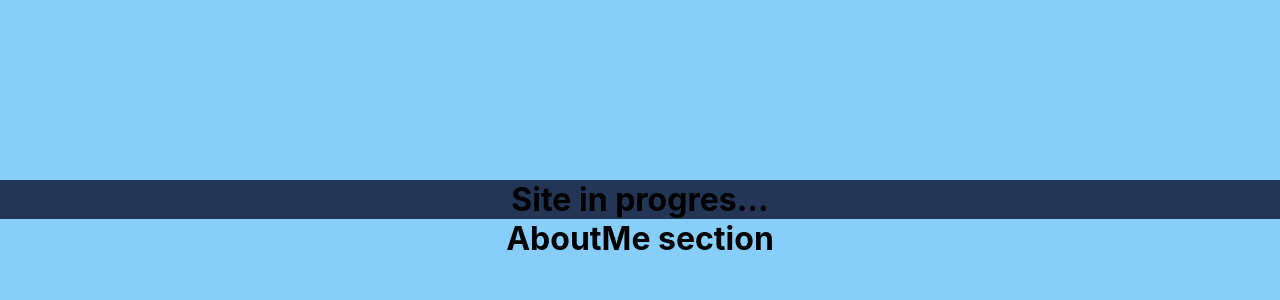
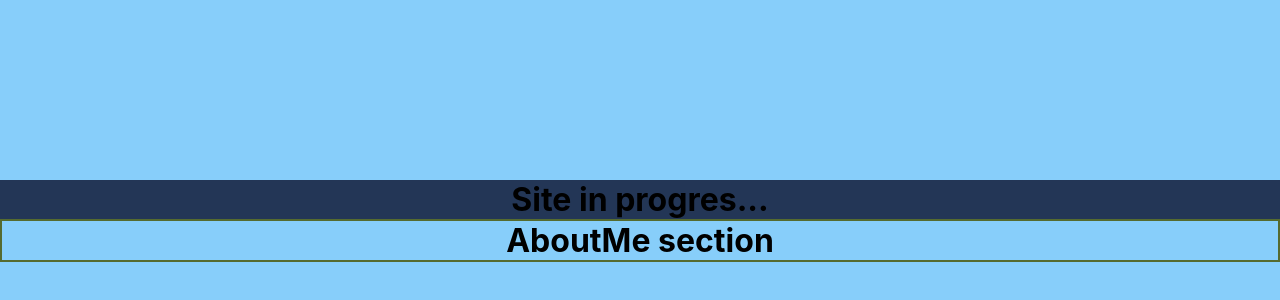
Before and after one commit to kato86/Portfolio_v2, a React (Create React App) app: page / in a window 1280 px wide. Shown: the part 76-376 px from the top of the page. Built offline with nearby package versions, Linux system fonts and the light colour scheme.

Commit message:
Add scss to AboutMe

```diff
--- a/src/components/AboutMe/AboutMe.js
+++ b/src/components/AboutMe/AboutMe.js
@@ -1,5 +1,7 @@
 import React from "react";
 
-const aboutMe = props => <h1>AboutMe section</h1>;
+import "../../scss/AboutMe.scss";
+
+const aboutMe = props => <h1 className="AboutMe">AboutMe section</h1>;
 
 export default aboutMe;
--- /dev/null
+++ b/src/scss/AboutMe.scss
@@ -0,0 +1,3 @@
+.AboutMe {
+  border: 2px solid darkolivegreen;
+}
```
